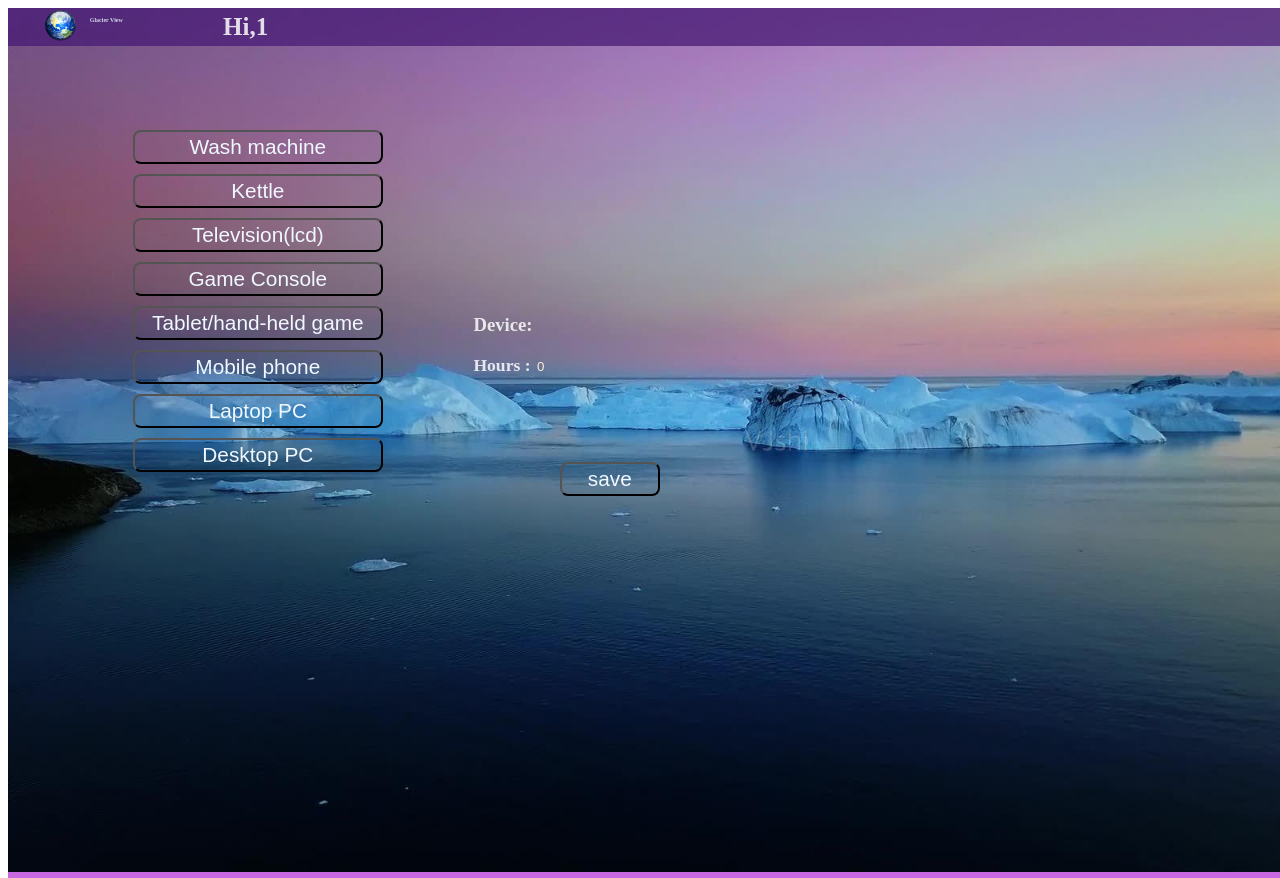
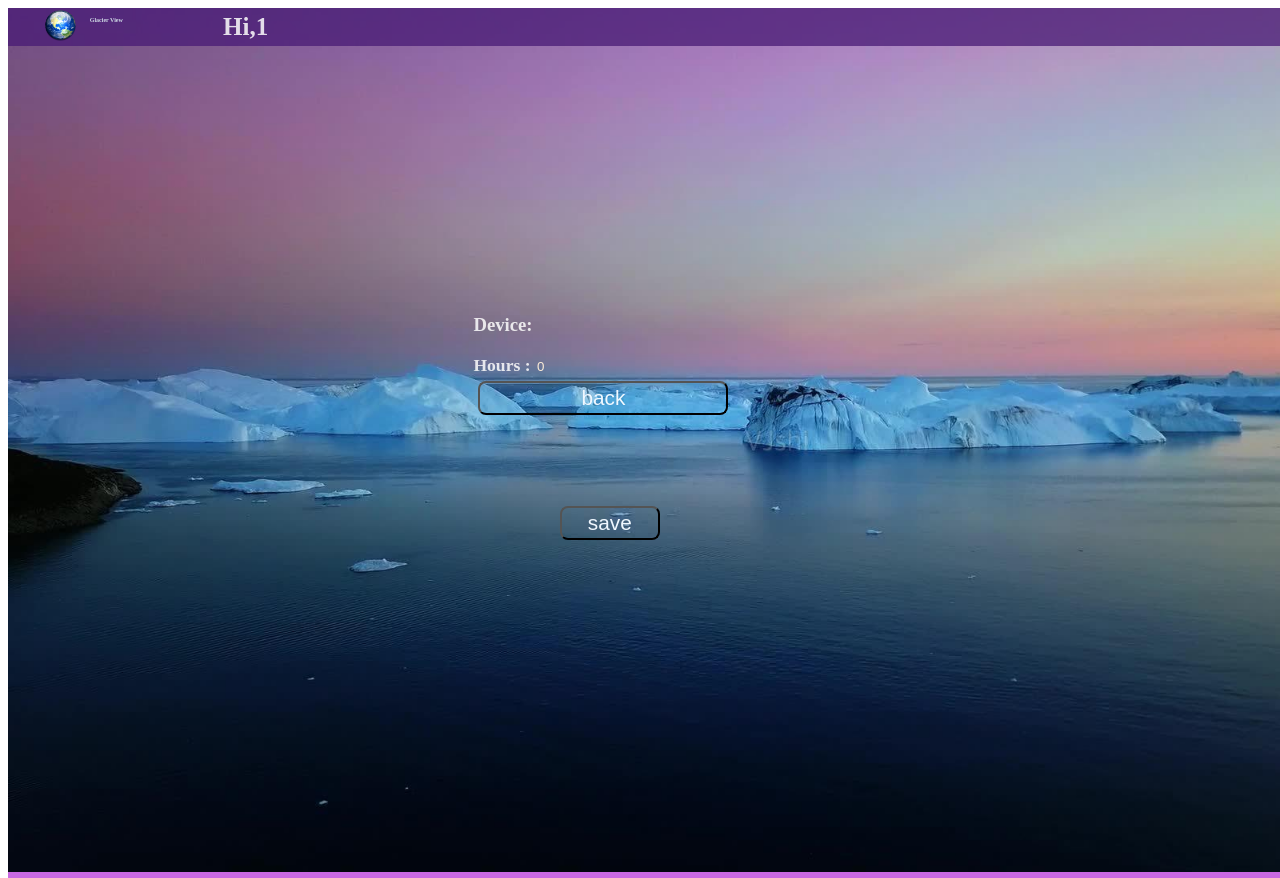
Before and after one commit to aaronsharma/SEGP, an Angular app in the folder dashboard/: page /getdata/1 in a window 1280 px wide. Shown: the top 878 px of the page. Built offline with nearby package versions, Linux system fonts and the light colour scheme; what ng2-charts would draw is missing.

Commit message:
btn changed

```diff
--- a/dashboard/src/app/view/inputdata/inputdata.component.html
+++ b/dashboard/src/app/view/inputdata/inputdata.component.html
@@ -13,26 +13,20 @@
   </div>
 
   <div class="datafetch" >
-      <div class="dvcchoose">
-        <button linkDBbtn (click)="clickGetDvc(1)">Wash machine</button>
-        <button linkDBbtn (click)="clickGetDvc(2)">Kettle</button>
-        <button linkDBbtn (click)="clickGetDvc(3)">Television(lcd)</button>
-        <button linkDBbtn (click)="clickGetDvc(4)">Game Console</button>
-        <button linkDBbtn (click)="clickGetDvc(5)">Tablet/hand-held game</button>
-        <button linkDBbtn (click)="clickGetDvc(6)">Mobile phone</button>
-        <button linkDBbtn (click)="clickGetDvc(7)">Laptop PC</button>
-        <button linkDBbtn (click)="clickGetDvc(8)">Desktop PC</button>
-      </div>
-
       <div class="showdata">
           <h3>Device: {{Device}}</h3>
           <label for="">Hours : </label>
-          <input placeholder="    number only   " style="background-color:transparent; border:3px,rgb(150, 72, 196); color: antiquewhite;"type="text" [(ngModel)]="Hours">
-          <button class="linkDBbtn" (click)="setDeviceUsage(Device,Hours)">save</button>
+          <input [(ngModel)]="Hours" placeholder="    number only   " style="background-color:transparent; border:3px,rgb(150, 72, 196); color: antiquewhite;"type="text" [(ngModel)]="Hours">
+          <div class="btns">
+            <button class="backbtn" (click)="back( )">back</button>
+            <button class="linkDBbtn" (click)="setDeviceUsage( )">save</button>
+          </div>
+
+
       </div>
-
-      <img *ngIf="getchart" class="chart" src="./assets/images/example.jpg" width="40%" alt="">
-
+      <div *ngIf="deviceCount==8" class="results">
+        <app-bar-chart  class="chart" alt=""></app-bar-chart>
+      </div>
   </div>
 
 </div>
```
